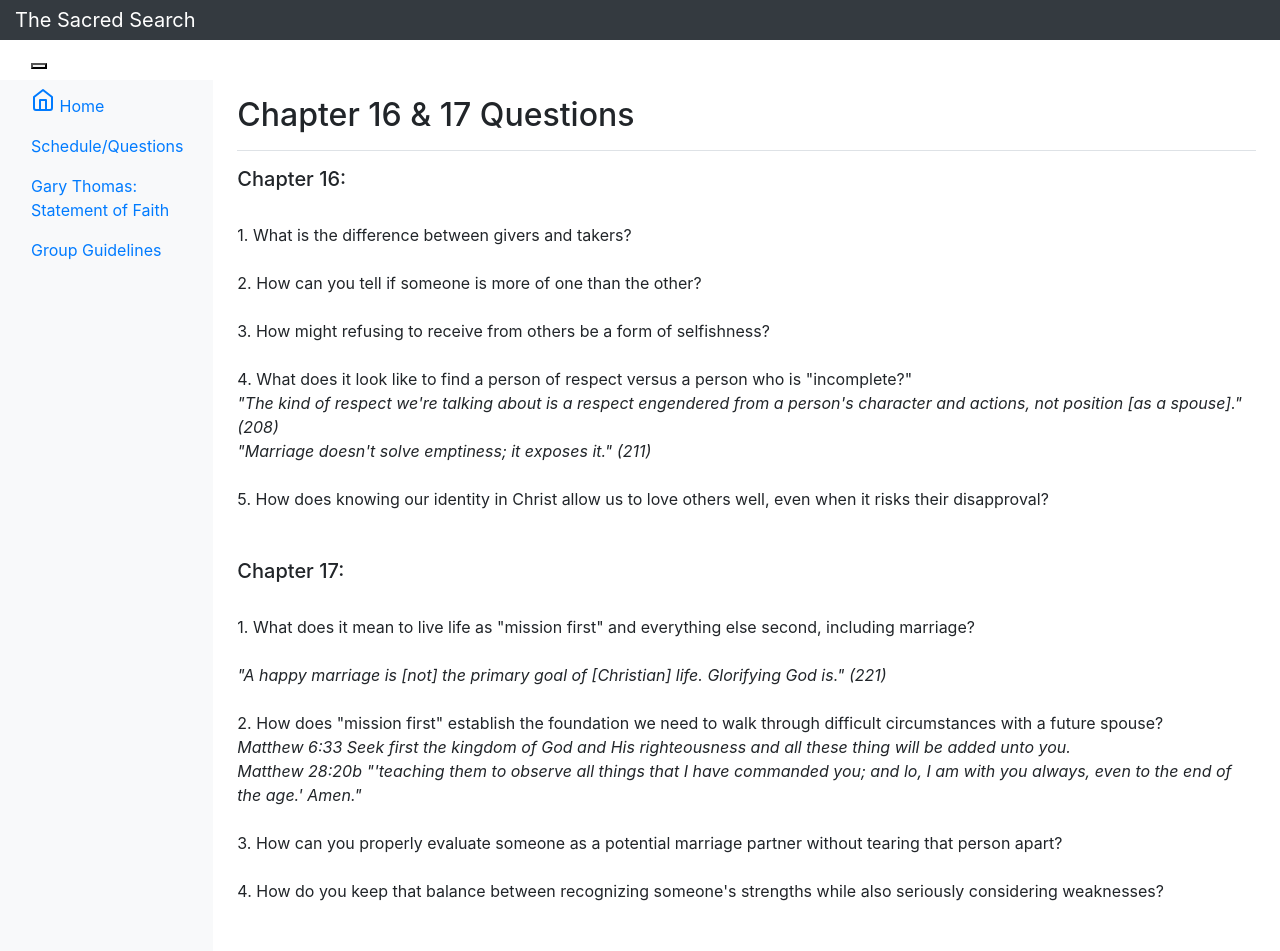
After one commit to HannahEG/sacredsearchseries, a Flask app: page /chapter1617 in a window 1280 px wide. The commit adds this page. Run offline with Flask 2, Linux system fonts and the light colour scheme; some libraries are stand-ins or nearby versions.

Commit message:
group questions posted

```diff
--- a/app/SacredSearch.py
+++ b/app/SacredSearch.py
@@ -65,6 +65,11 @@ def Chapterfoureight():
 def Chapternineten():
     return render_template("chapter910.html")
 
+@app.route("/chapter1617")
+#---- Route will return the webpage with visualizations depicting turnout based on voter competitiveness
+def Chaptersixteenseventeen():
+    return render_template("chapter1617.html")
+
 #FACILITATOR RESOURCE LINKS
 @app.route("/resources")
 #---- Route will return the webpage with visualizations depicting turnout based on voter competitiveness
--- /dev/null
+++ b/app/templates/chapter1617.html
@@ -0,0 +1,130 @@
+<!DOCTYPE html>
+<html lang="en">
+<head>
+    <meta charset="utf-8">
+    <meta name="viewport" content="width=device-width, initial-scale=1, shrink-to-fit=no">
+    <meta name="description" content="">
+    <meta name="author" content="">
+
+
+    <title>TSS:Chapter 16&17</title>
+
+    <link
+        rel="stylesheet"
+        href="https://maxcdn.bootstrapcdn.com/bootstrap/4.0.0/css/bootstrap.min.css"
+        integrity="sha384-Gn5384xqQ1aoWXA+058RXPxPg6fy4IWvTNh0E263XmFcJlSAwiGgFAW/dAiS6JXm"
+        crossorigin="anonymous"
+    />
+
+
+        <!-- Custom styles for this template -->
+    <!-- <link href="css/dashboard.css" rel="stylesheet"> -->
+</head>
+
+<body>
+  <nav class="navbar navbar-dark sticky-top bg-dark flex-md-nowrap p-0">
+    <a class="navbar-brand col-sm-3 col-md-2 mr-0" href="https://sacredsearch.herokuapp.com/"> The Sacred Search</a>
+    <ul class="navbar-nav px-2">
+      <li class="nav-item text-nowrap">
+      </li>
+    </ul>
+  </nav>
+
+  <nav class="navbar navbar-inverse navbar-fixed-top">
+    <div class="container-fluid">
+      <div class="navbar-header">
+        <button type="button" class="navbar-toggle collapsed" data-toggle="collapse" data-target="#navbar" aria-expanded="false" aria-controls="navbar">
+        </button>
+      </div>
+      <div id="navbar" class="navbar-collapse collapse">
+        <ul class="nav navbar-nav navbar-right">
+          <li><a href="https://sacredsearch.herokuapp.com/">Home</a></li>
+          <li><a href="https://sacredsearch.herokuapp.com/schedule">Schedule/Questions</a></li>
+          <li><a href="https://sacredsearch.herokuapp.com/faithstatement">Gary Thomas: Faith Statement</a></li>
+          <li><a href="https://sacredsearch.herokuapp.com/guidelines">Group Guidelines</a></li>
+        </ul>
+      </div>
+    </div>
+  </nav>
+
+
+  <div class="container-fluid">
+    <div class="row">
+      <nav class="col-md-2 d-none d-md-block bg-light sidebar">
+        <div class="static">
+          <ul class="nav flex-column">
+            <li class="nav-item">
+              <a class="nav-link active" href="https://sacredsearch.herokuapp.com/">
+                <span data-feather="home"></span>
+                Home<span class="sr-only">(current)</span>
+              </a>
+            </li>
+            <li class="nav-item">
+              <a class="nav-link" href="https://sacredsearch.herokuapp.com/schedule">
+                Schedule/Questions
+              </a>
+            </li>
+            <li class="nav-item">
+              <a class="nav-link" href="https://sacredsearch.herokuapp.com/faithstatement">
+                Gary Thomas: Statement of Faith
+              </a>
+            </li>
+            <li class="nav-item">
+              <a class="nav-link" href="https://sacredsearch.herokuapp.com/guidelines">
+                Group Guidelines
+              </a>
+            </li>
+          </ul>
+        </div>
+      </nav>
+
+
+        <main role="main" class="col-md-9 ml-sm-auto col-lg-10 pt-3 px-4">
+            <div class="d-flex justify-content-between flex-wrap flex-md-nowrap align-items-center pb-2 mb-3 border-bottom">
+              <h1 class="h2">Chapter 16 & 17 Questions</h1><br>
+            </div>
+            <div><h5>Chapter 16:</h5>
+              <br>1. What is the difference between givers and takers?
+          <br><br>2. How can you tell if someone is more of one than the other?
+          <br><br>3. How might refusing to receive from others be a form of selfishness?
+          <br><br>4. What does it look like to find a person of respect versus a person who is "incomplete?"
+          <br><i>"The kind of respect we're talking about is a respect engendered from a person's character and actions, not position [as a spouse]." (208)
+              <br>"Marriage doesn't solve emptiness; it exposes it." (211)</i>
+          <br><br>5. How does knowing our identity in Christ allow us to love others well, even when it risks their disapproval?
+
+                    <br><br><br>
+
+                    <h5>Chapter 17:</h5>
+              <br>1. What does it mean to live life as "mission first" and everything else second, including marriage?
+             <br><br><i>"A happy marriage is [not] the primary goal of [Christian] life. Glorifying God is." (221)</i>
+          <br><br>2. How does "mission first" establish the foundation we need to walk through difficult circumstances with a future spouse?
+              <br><i>Matthew 6:33 Seek first the kingdom of God and His righteousness and all these thing will be added unto you.
+            <br>Matthew 28:20b "'teaching them to observe all things that I have commanded you; and lo, I am with you always, even to the end of the age.' Amen."
+                </i>
+            <br><br>3. How can you properly evaluate someone as a potential marriage partner without tearing that person apart?
+            <br><br>4. How do you keep that balance between recognizing someone's strengths while also seriously considering weaknesses?
+
+
+             <br><br><br>
+            </div>
+
+
+
+
+
+
+    <!-- Placed at the end of the document so the pages load faster -->
+    <script src="https://code.jquery.com/jquery-3.2.1.slim.min.js" integrity="sha384-KJ3o2DKtIkvYIK3UENzmM7KCkRr/rE9/Qpg6aAZGJwFDMVNA/GpGFF93hXpG5KkN" crossorigin="anonymous"></script>
+    <script>window.jQuery || document.write('<script src="../app/js/jquery-slim.min.js"><\/script>')</script>
+    <script src="https://cdnjs.cloudflare.com/ajax/libs/popper.js/1.12.9/umd/popper.min.js" integrity="sha384-ApNbgh9B+Y1QKtv3Rn7W3mgPxhU9K/ScQsAP7hUibX39j7fakFPskvXusvfa0b4Q" crossorigin="anonymous"></script>
+    <script src="https://maxcdn.bootstrapcdn.com/bootstrap/4.0.0/js/bootstrap.min.js" integrity="sha384-JZR6Spejh4U02d8jOt6vLEHfe/JQGiRRSQQxSfFWpi1MquVdAyjUar5+76PVCmYl" crossorigin="anonymous"></script>
+
+    <!-- Icons -->
+    <script src="https://unpkg.com/feather-icons/dist/feather.min.js"></script>
+    <script>
+      feather.replace()
+    </script>
+
+
+
+</html>
--- a/app/templates/schedule.html
+++ b/app/templates/schedule.html
@@ -119,9 +119,9 @@
                     <td class="cell-YdCX"><time>Apr 23, 2021</time></td></tr><tr id="8f19f455-4370-413f-be92-48f5541336a4"><td class="cell-title">
                       <a href="https://sacredsearch.herokuapp.com/chapter910">10 Are You Strong Enough to Be My (Wo)Man?</a></td>
                     <td class="cell-YdCX"><time>Apr 23, 2021</time></td></tr><tr id="8cf013ed-f7f5-4b6d-8e31-94f3623fec1d"><td class="cell-title">
-                      <a href=" ">16 Problem People</a></td>
+                      <a href="https://sacredsearch.herokuapp.com/chapter1617">16 Problem People</a></td>
                     <td class="cell-YdCX"><time>April 29, 2021</time></td></tr><tr id="1e4a6d77-a369-45d9-9296-6fe05212494d"><td class="cell-title">
-                      <a href=" ">17 Why You Won&#x27;t Know Your Wife Until She Turns Thirty Five</a></td>
+                      <a href="https://sacredsearch.herokuapp.com/chapter1617">17 Why You Won&#x27;t Know Your Wife Until She Turns Thirty Five</a></td>
                     <td class="cell-YdCX"><time>April 29, 2021</time></td></tr><tr id="25b31556-8e1e-4f73-bbdf-5bb7615b77af"><td class="cell-title">
                       <a href=" ">11 Making a Marriage</a></td>
                     <td class="cell-YdCX"><time>May 7, 2021</time></td></tr><tr id="9e3bed51-4fff-4d75-918c-2e0335814c9a"><td class="cell-title">
```
